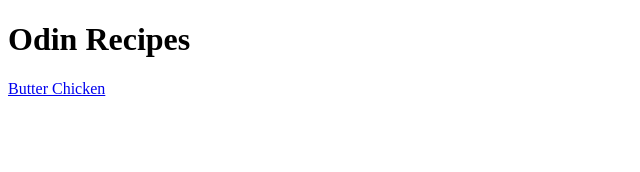
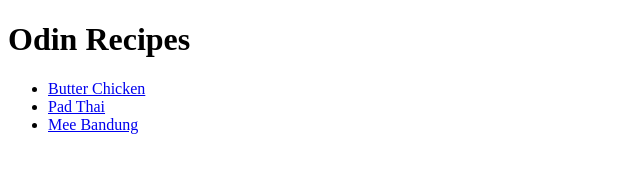
Before and after one commit to YousefNoor24/odin-recipes, a plain HTML site: page index.html in a window 1280 px wide. Shown: the whole page, without its empty margins (0-640 px from the left). Drawn offline with Linux system fonts and the light colour scheme.

Commit message:
Update index.html

```diff
--- a/index.html
+++ b/index.html
@@ -6,6 +6,10 @@
     </head>
     <body>
         <h1>Odin Recipes</h1>
-        <a href="recipes/butter-chicken.html">Butter Chicken</a>
+        <ul>
+            <li><a href="recipes/butter-chicken.html">Butter Chicken</a></li>
+            <li><a href="recipes/pad-thai.html">Pad Thai</a></li>
+            <li><a href="recipes/mee-bandung.html">Mee Bandung</a></li>
+        </ul>
     </body>
 </html>
```
